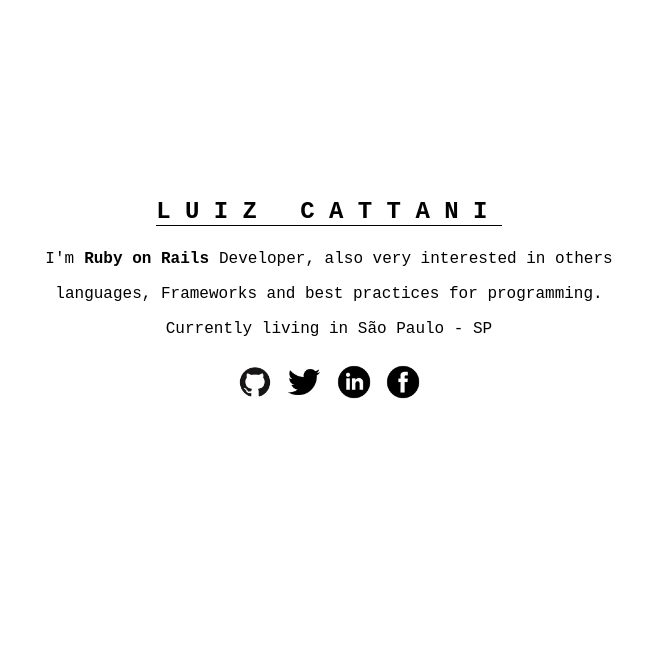
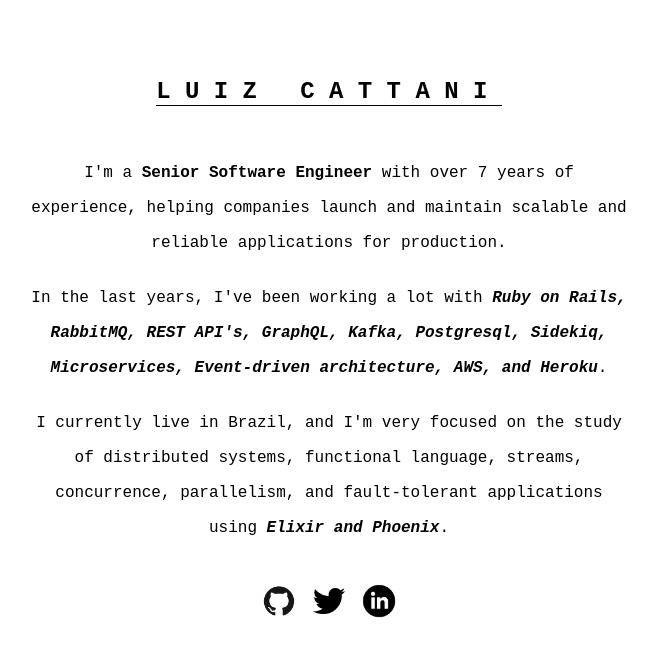
Before and after one commit to betocattani/betocattani.github.io, a plain HTML site: page index.html in a window 1280 px wide. Shown: the whole page, without its empty margins (311-968 px from the left). Drawn offline with Linux system fonts and the light colour scheme.

Commit message:
add some improvements on the text

```diff
--- a/css/style.css
+++ b/css/style.css
@@ -11,7 +11,8 @@ h1 {
   letter-spacing: 0.6em;
   text-align: center;
   text-transform: uppercase;
-  margin-top: 15%;
+  margin-top: 70px;
+  margin-bottom: 50px;
   font-weight: bold;
 }
 
@@ -19,20 +20,22 @@ p {
   margin: 0 auto;
   max-width: 600px;
   line-height: 35px;
-
+  margin-bottom: 20px;
 }
 
-strong {
-  padding: 10px;
+li {
+  margin: 0 auto;
+  max-width: 600px;
+  line-height: 35px;
+}
+
+a {
+  text-decoration: none;
 }
 
 .links {
   margin: 0 auto;
   width: 200px;
-}
-
-a {
-  text-decoration: none;
 }
 
 .github-link {
@@ -53,12 +56,6 @@ a {
   height: 40px;
 }
 
-.facebook-link {
-  margin-top: 15px;
-  width: 40px;
-  height: 40px;
-}
-
 img {
   border-radius: 50px;
 }
@@ -66,3 +63,7 @@ img {
 img:hover  {
    box-shadow: 5px 10px 25px #000;
 }
+
+::selection {
+  background-color: #8a59e2e0;
+}
--- a/index.html
+++ b/index.html
@@ -8,9 +8,20 @@
   <body>
     <h1>Luiz Cattani</h1>
       <p>
-        I'm<strong>Ruby on Rails</strong>Developer,
-        also very interested in others languages, Frameworks and best practices for programming.<br>
-        Currently living in São Paulo - SP
+        I'm a <strong>Senior Software Engineer</strong> with over 7 years of experience, helping
+        companies launch and maintain scalable and reliable applications for production.
+      </p>
+
+      <p>
+        In the last years, I've been working a lot with <b><i>Ruby on Rails, RabbitMQ,
+        REST API's, GraphQL, Kafka, Postgresql, Sidekiq, Microservices, Event-driven architecture,
+        AWS, and Heroku</b></i>.
+      </p>
+
+      <p>
+        I currently live in Brazil, and I'm very focused on the study of distributed systems,
+        functional language, streams, concurrence, parallelism, and fault-tolerant
+        applications using <b><i>Elixir and Phoenix</b></i>.
       </p>
 
       <div class="links">
@@ -23,10 +34,6 @@
         <a href="https://br.linkedin.com/pub/luiz-alberto-cattani/97/322/250" title="linkedin">
           <img src="img/linkedin_logo.png" alt="linkedin-logo"  class="linkedin-link">
         </a>
-        <a href="https://www.facebook.com/cattani.sp" title="facebook">
-          <img src="img/facebook_logo.png" alt="facebook-logo" class="facebook-link">
-        </a>
-
       </div>
 
       <!-- Global site tag (gtag.js) - Google Analytics -->
```
Also changed, not shown: img/facebook_logo.png (deleted).
